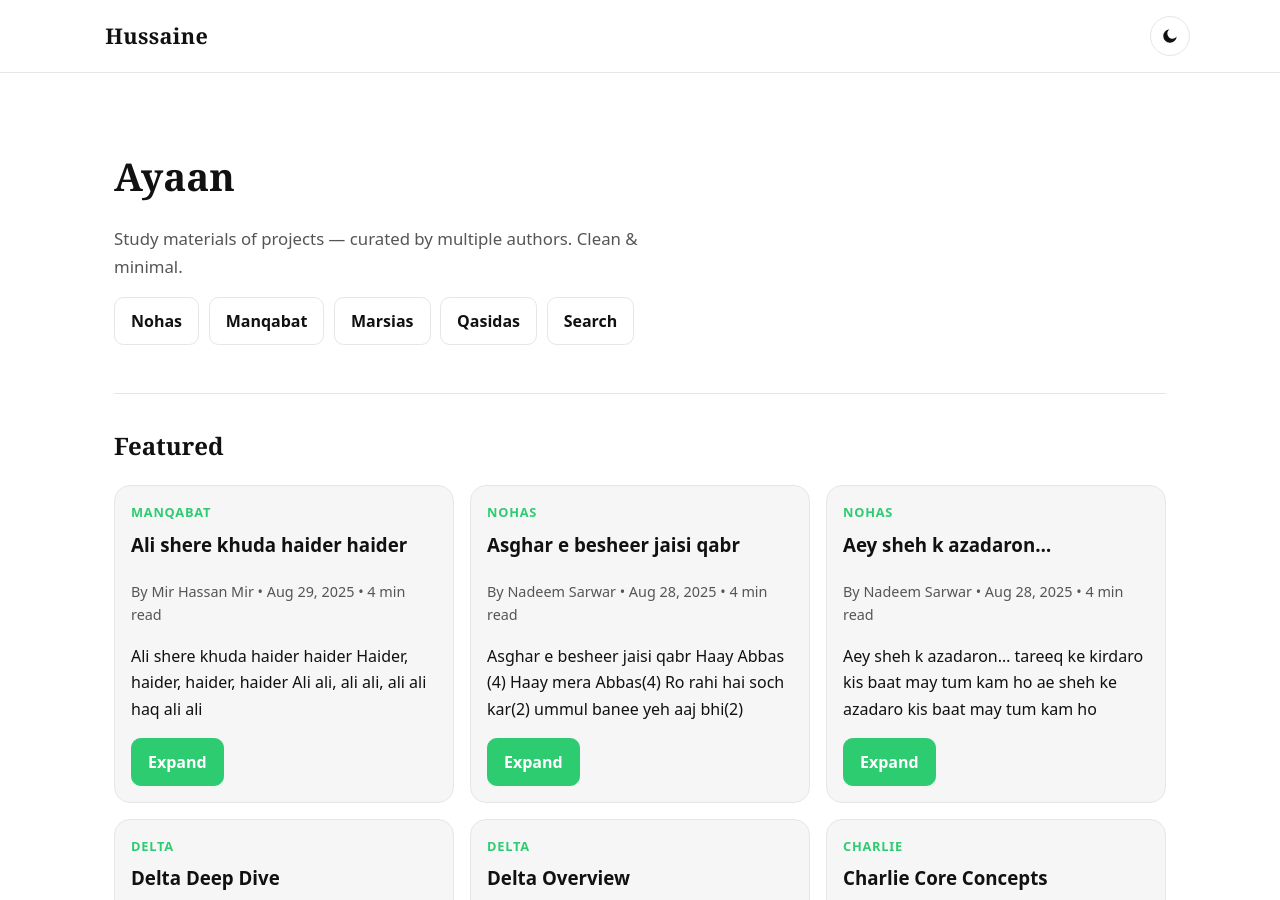
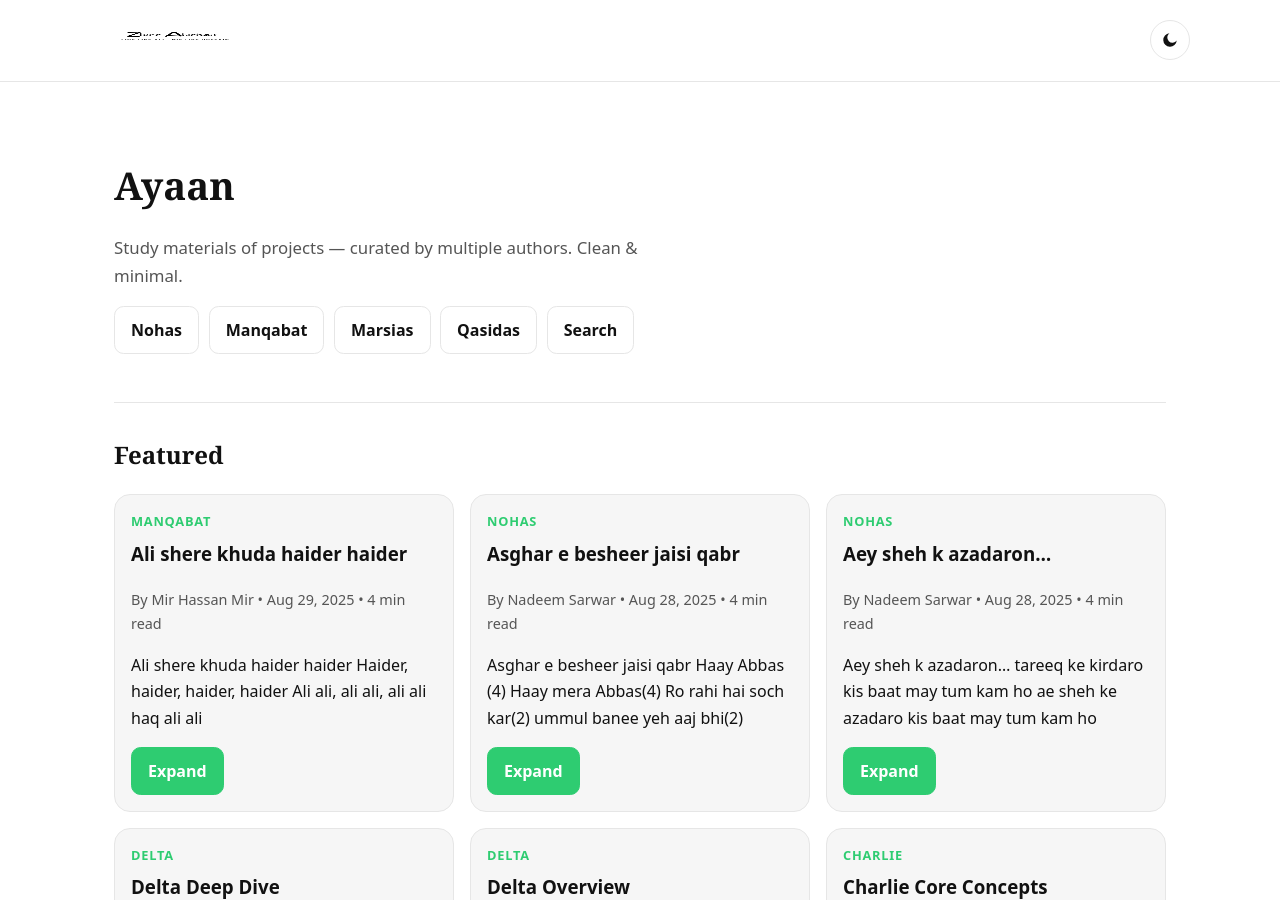
Before and after one commit to mir-ayaan-ali/hussaine, a Jekyll site: the page built from index.md, in a window 1280 px wide and 900 px high. Built offline with Jekyll 4.4.1, drawn with Linux system fonts in a browser that asks for light colours.

Commit message:
Update default.html

```diff
--- a/_layouts/default.html
+++ b/_layouts/default.html
@@ -12,7 +12,18 @@
 <body>
   <header class="site-header">
   <div class="wrapper navbar">
-    <a class="brand" href="{{ '/' | relative_url }}">Hussaine</a>
+    <a class="brand" href="{{ '/' | relative_url }}" aria-label="Ayaan home">
+  <img
+    src="{{ '/assets/Logo_Black.png' | relative_url }}"
+    alt="Ayaan"
+    class="logo logo-light"
+    width="140" height="36" decoding="async" />
+  <img
+    src="{{ '/assets/Logo_White.png'  | relative_url }}"
+    alt=""
+    class="logo logo-dark"
+    width="140" height="36" decoding="async" aria-hidden="true" />
+</a>
 
 <details class="nav-collapse">
   <summary class="hamburger" aria-label="Toggle navigation">
```
